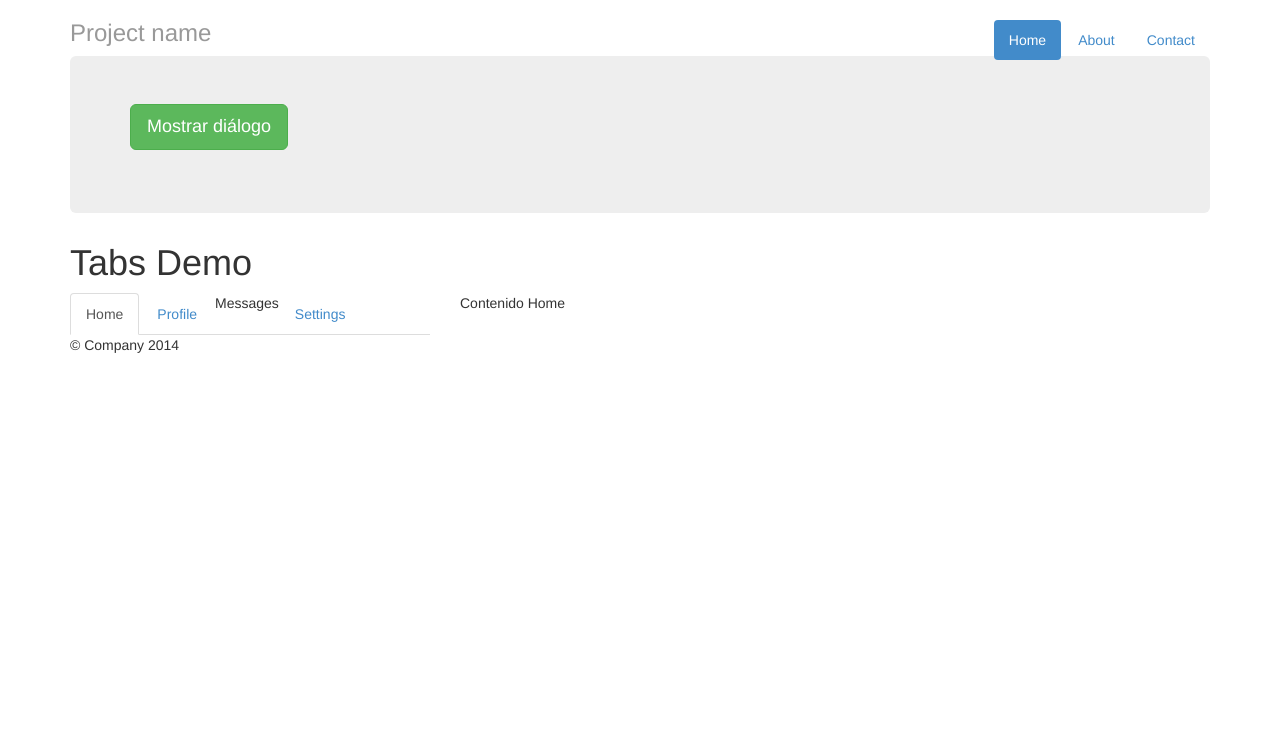
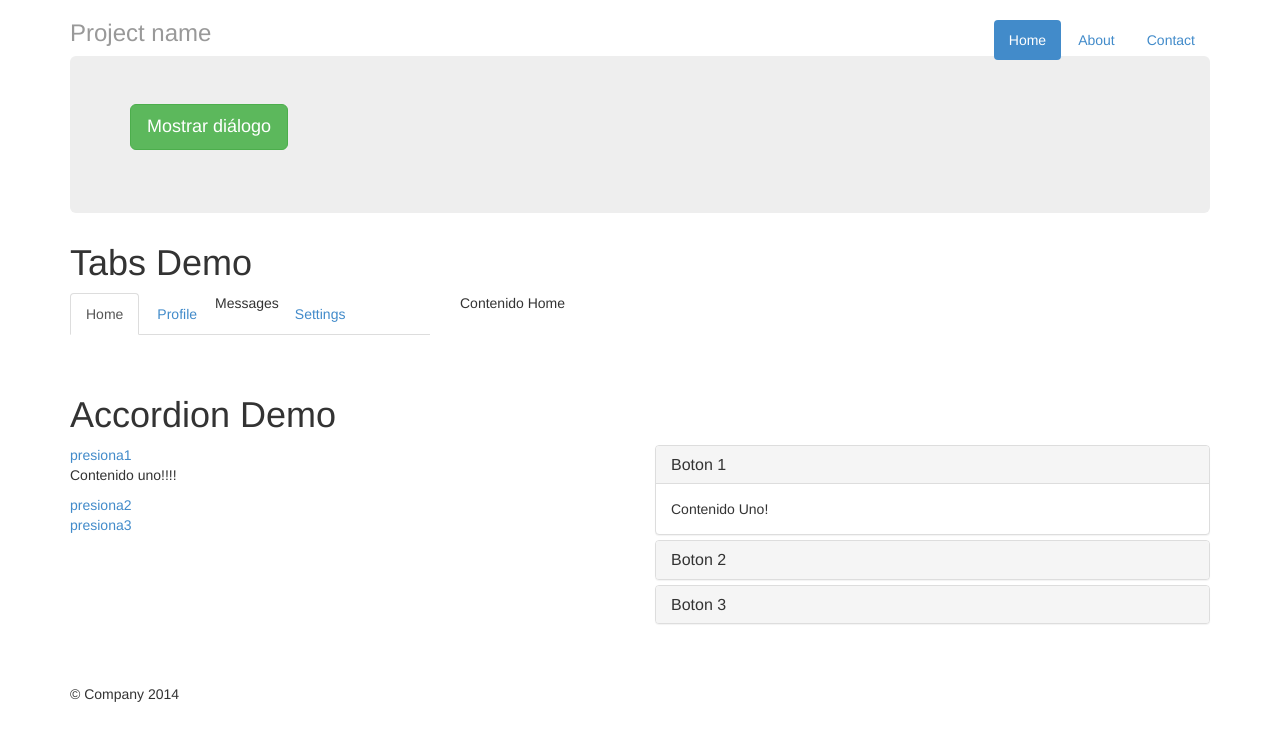
Before and after one commit to ninina31/workshop-bootstrap, a website: page app/index.html in a window 1280 px wide. Drawn offline with nearby package versions, Linux system fonts and the light colour scheme.

Commit message:
Agregado los collapsibles

```diff
--- a/app/index.html
+++ b/app/index.html
@@ -54,11 +54,87 @@
         </div>
     </div>
 
+    <br/>
+    <br/>
+
+    <div class="row">
+        <div class="col-sm-12">
+
+            <h1>Accordion Demo</h1>
+        </div>
+        <div class="col-sm-6">
+            <div id="group">
+                <div><a data-toggle="collapse" href="#one">presiona1</a></div>
+                <div id="one" class="collapse in"><p>Contenido uno!!!!</p></div>
+
+                <div><a data-toggle="collapse" href="#two">presiona2</a></div>
+                <div id="two" class="collapse"><p> Contenido dos!</p></div>
+
+                <div><a data-toggle="collapse" href="#three">presiona3</a></div>
+                <div id="three" class="collapse"><p> Contenido tres!!!!</p></div>
+            </div>
+        </div>
+
+        <div class="col-sm-6">
+
+
+            <div class="panel-group" id="accordion">
+                <div class="panel panel-default">
+                    <div class="panel-heading">
+                        <h4 class="panel-title">
+                            <a data-toggle="collapse" data-parent="#accordion" href="#collapseOne">
+                                Boton 1
+                            </a>
+                        </h4>
+                    </div>
+                    <div id="collapseOne" class="panel-collapse collapse in">
+                        <div class="panel-body">
+                            Contenido Uno!
+                        </div>
+                    </div>
+                </div>
+                <div class="panel panel-default">
+                    <div class="panel-heading">
+                        <h4 class="panel-title">
+                            <a data-toggle="collapse" data-parent="#accordion" href="#collapseTwo">
+                                Boton 2
+                            </a>
+                        </h4>
+                    </div>
+                    <div id="collapseTwo" class="panel-collapse collapse">
+                        <div class="panel-body">
+                            Contenido Dos!
+                        </div>
+                    </div>
+                </div>
+                <div class="panel panel-default">
+                    <div class="panel-heading">
+                        <h4 class="panel-title">
+                            <a data-toggle="collapse" data-parent="#accordion" href="#collapseThree">
+                                Boton 3
+                            </a>
+                        </h4>
+                    </div>
+                    <div id="collapseThree" class="panel-collapse collapse">
+                        <div class="panel-body">
+                            Contenido Tres!
+                        </div>
+                    </div>
+                </div>
+            </div>
+        </div>
+    </div>
+
+    <br/>
+    <br/>
+
+
     <div class="footer">
         <p>&copy; Company 2014</p>
     </div>
 
-    </div> <!-- /container -->
+</div>
+<!-- /container -->
 
 
 <!-- Modal -->
```
Also changed, not shown: 1 other file. Lines whose indentation alone changed are shown as unchanged.
